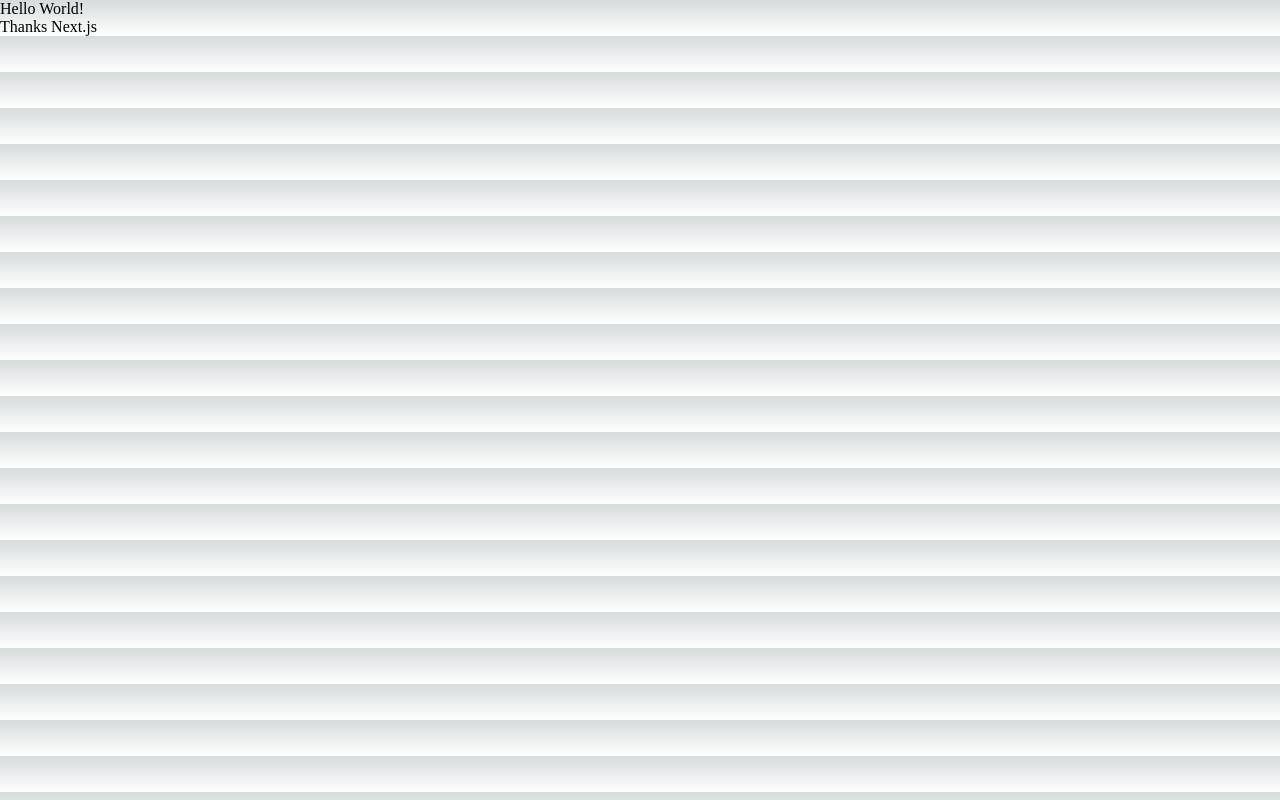
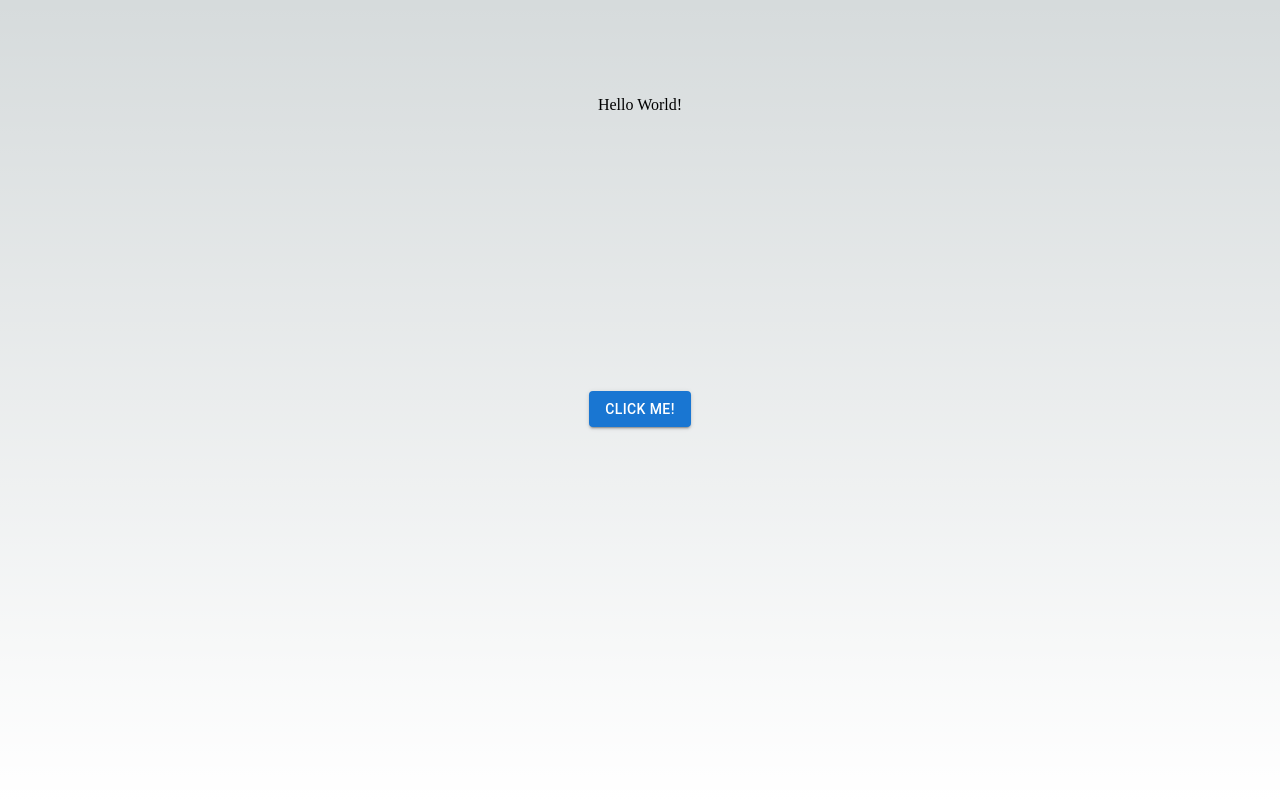
Before and after one commit to Ahorraton/front, a Next.js app: page / in a window 1280 px wide. Built offline with nearby package versions, Linux system fonts and the light colour scheme.

Commit message:
Add a basic button connected to the gateway + MUI to the package.json

```diff
--- a/src/pages/index.tsx
+++ b/src/pages/index.tsx
@@ -1,15 +1,54 @@
-import Head from "next/head";
-import Image from "next/image";
-import { Inter } from "next/font/google";
+import { useState } from "react";
+import { Box, Button } from "@mui/material";
 import styles from "@/styles/Home.module.css";
 
-const inter = Inter({ subsets: ["latin"] });
+interface Product {
+  id: number;
+  name: string;
+  price: number;
+  price_per_unit: number;
+}
+
+const URI = 'http://localhost:8000/products'; /**Move to a better place */
 
 export default function Home() {
+  const [error, setError] = useState<string | null>(null);
+  const [products, setProducts] = useState<Product[]>([]);
+
+  const handleClick = () => {
+    fetch(URI)
+      .then(response => response.json())
+      .then(data => {
+        const productsArray = data as Product[];
+        console.log(productsArray);
+        setProducts([...products, ...productsArray]);
+      })
+      .catch(error => {
+      setError(error.message);
+      });
+  }
+
   return (
     <>
-      <p>Hello World!</p>
-      <p>Thanks Next.js</p>
+      <Box className={styles.main}>
+        <p>Hello World!</p>
+        <Button
+          variant='contained'
+          onClick={handleClick}
+          color='primary'>
+          Click me!
+        </Button>
+        <Box>
+          {error && <p>{error}</p>}
+          <ul>
+            {products.map(product => (
+              <li key={product.id}>
+                {product.name} - ${product.price} - ${product.price_per_unit}
+              </li>
+            ))}
+          </ul>
+        </Box>
+      </Box>
     </>
   );
 }
```
Also changed, not shown: package.json (+9 -4 lines), 1 other file (tests, documents, lock files or other folders).
